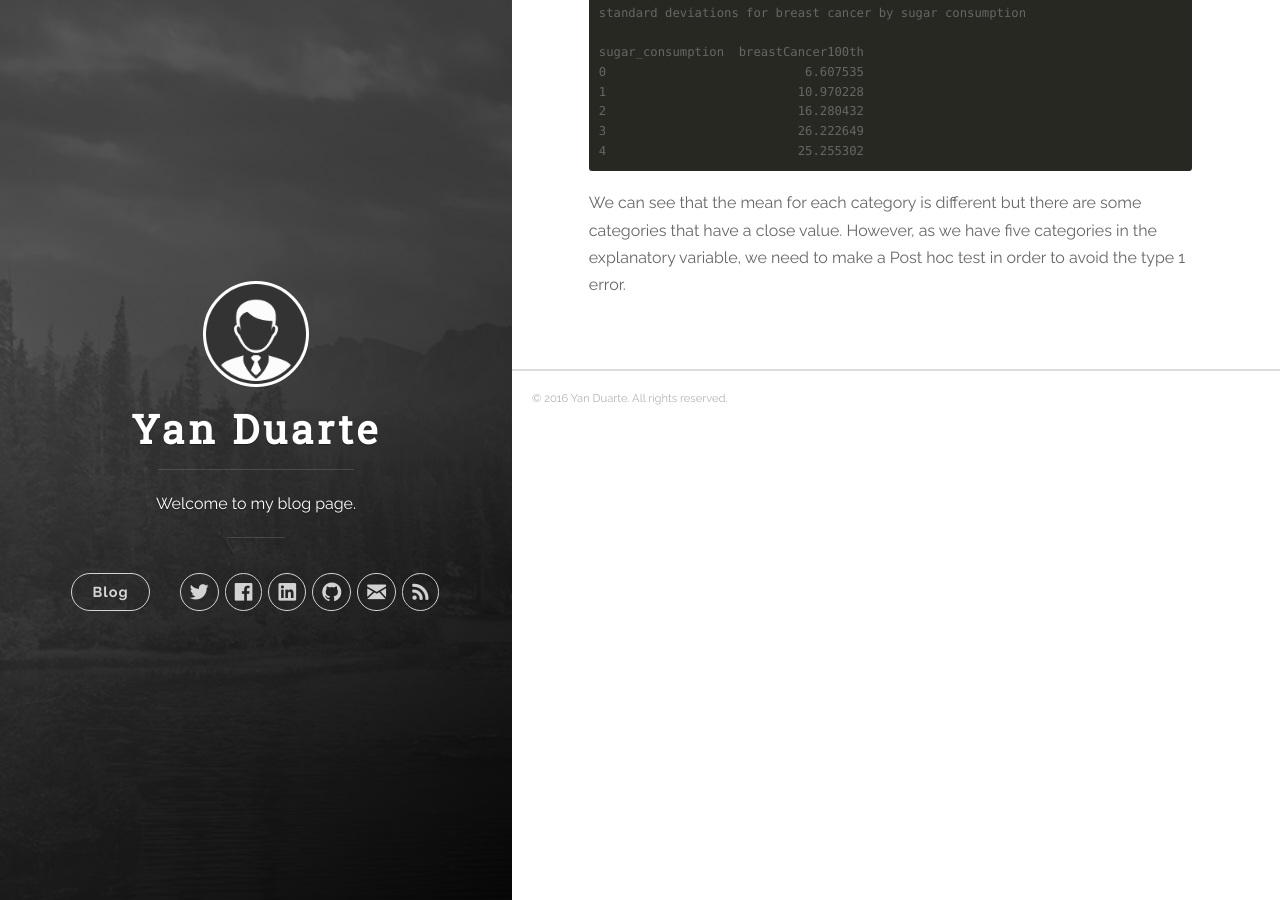
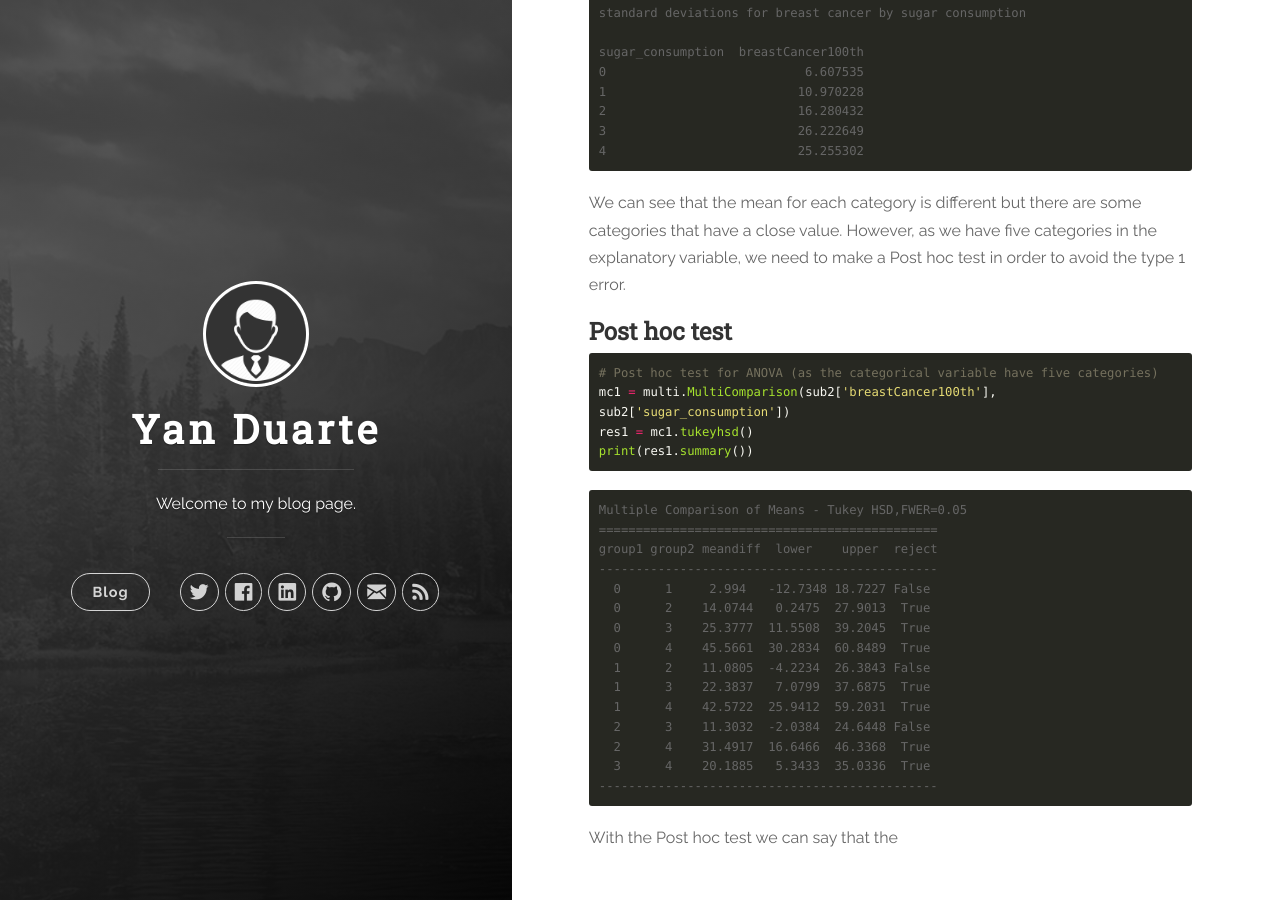
Before and after one commit to yan-duarte/yan-duarte.github.io, a Jekyll site: the page built from _posts/2016-07-29-DAT-Assignment1.md, in a window 1280 px wide and 900 px high, scrolled down 2894 px. Built offline with Jekyll 4.4.1, drawn with Linux system fonts in a browser that asks for light colours; nearby versions of some CDN libraries.

Commit message:
Updated 2016-07-29-DAT-Assignment1.md

````diff
--- a/_posts/2016-07-29-DAT-Assignment1.md
+++ b/_posts/2016-07-29-DAT-Assignment1.md
@@ -131,3 +131,32 @@ sugar_consumption  breastCancer100th
 ```
 
 We can see that the mean for each category is different but there are some categories that have a close value. However, as we have five categories in the explanatory variable, we need to make a Post hoc test in order to avoid the type 1 error.
+
+## **Post hoc test**
+
+```python
+# Post hoc test for ANOVA (as the categorical variable have five categories)
+mc1 = multi.MultiComparison(sub2['breastCancer100th'], sub2['sugar_consumption'])
+res1 = mc1.tukeyhsd()
+print(res1.summary())
+```
+
+```
+Multiple Comparison of Means - Tukey HSD,FWER=0.05
+==============================================
+group1 group2 meandiff  lower    upper  reject
+----------------------------------------------
+  0      1     2.994   -12.7348 18.7227 False
+  0      2    14.0744   0.2475  27.9013  True
+  0      3    25.3777  11.5508  39.2045  True
+  0      4    45.5661  30.2834  60.8489  True
+  1      2    11.0805  -4.2234  26.3843 False
+  1      3    22.3837   7.0799  37.6875  True
+  1      4    42.5722  25.9412  59.2031  True
+  2      3    11.3032  -2.0384  24.6448 False
+  2      4    31.4917  16.6466  46.3368  True
+  3      4    20.1885   5.3433  35.0336  True
+----------------------------------------------
+```
+
+With the Post hoc test we can say that the
````
